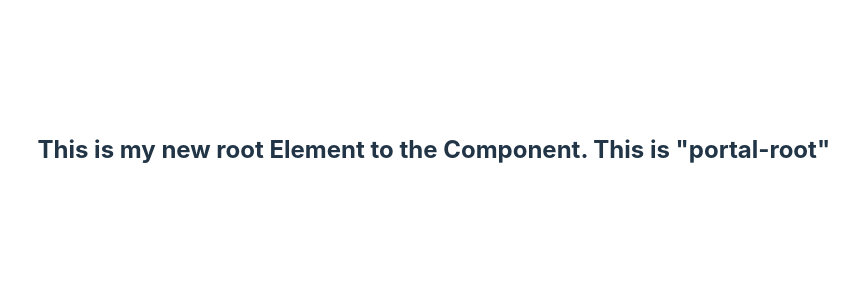
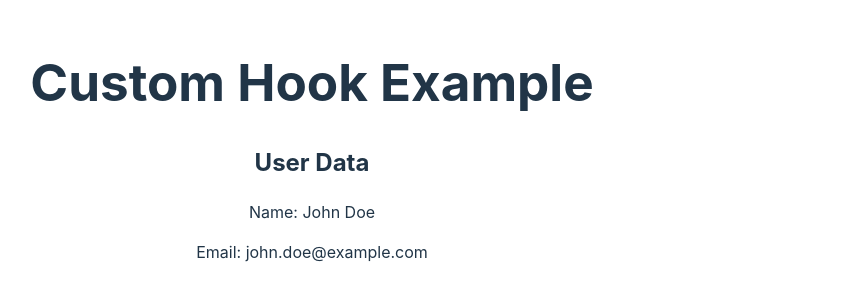
Before and after one commit to durgeshh04/React.js-Learning, a React (Vite) app: page / in a window 1280 px wide. Shown: the part 250-550 px from the top of the page, without its empty margins (328-1187 px from the left). Built offline with nearby package versions, Linux system fonts and the light colour scheme.

Commit message:
Update Commit

```diff
--- a/src/App.css
+++ b/src/App.css
@@ -5,12 +5,12 @@
   text-align: center;
 }
 
-#portal-root {
+/* #portal-root {
   max-width: 1280px;
   margin: 0 auto;
   padding: 2rem;
   text-align: center;
-}
+} */
 
 .logo {
   height: 6em;
--- a/src/App.jsx
+++ b/src/App.jsx
@@ -17,6 +17,7 @@ import MemoParent from "./components/MemoParent";
 import RefsReact from "./components/RefsReact";
 import ForwadingRefs from "./components/ForwadingRefs";
 import PortalsReact from "./components/PortalsReact";
+import CustomHook from "./components/CustomHook";
 function App() {
   // Basic understanding of how to send props to the component
   // const names = {
@@ -91,7 +92,10 @@ function App() {
         {/* <ForwadingRefs /> */}
 
         {/* Portals in React */}
-        <PortalsReact />
+        {/* <PortalsReact /> */}
+
+        {/* Custome Hooks */}
+        <CustomHook />
       </div>
     </>
   );
--- /dev/null
+++ b/src/components/CustomHook.jsx
@@ -0,0 +1,25 @@
+import React from "react";
+import UserComponent from "./UserComponent";
+import Loading from "./Loading";
+
+const fetchUserData = async () => {
+  return new Promise((resolve) => {
+    setInterval(() => {
+      resolve({ name: "John Doe", email: "john.doe@example.com" });
+    }, 2000);
+  });
+};
+
+const CustomHook = () => {
+  const { isLoading, data } = Loading(fetchUserData);
+
+  if(isLoading){
+    return <div>Loading...</div>
+  }
+  return (<div>
+    <h1>Custom Hook Example</h1>
+    {data && <UserComponent data={data}/>}
+  </div>);
+};
+
+export default CustomHook;
--- /dev/null
+++ b/src/components/Loading.jsx
@@ -0,0 +1,24 @@
+import React, { useState, useEffect } from "react";
+
+const Loading = (fetchData) => {
+  const [isLoading, setIsLoading] = useState(true);
+  const [data, setData] = useState(null);
+
+  useEffect(() => {
+    const fetchDataAsync = async () => {
+      try {
+        const result = await fetchData();
+        setData(result);
+      } catch (error) {
+        console.log(`Something went wrong${error}`);
+      } finally {
+        setIsLoading(false);
+      }
+    };
+    fetchDataAsync();
+  }, [fetchData]);
+
+  return { isLoading, data };
+};
+
+export default Loading;
--- /dev/null
+++ b/src/components/UserComponent.jsx
@@ -0,0 +1,13 @@
+import React from "react";
+
+const UserComponent = ({ data }) => {
+  return (
+    <div>
+      <h2>User Data</h2>
+      <p>Name: {data.name}</p>
+      <p>Email: {data.email}</p>
+    </div>
+  );
+};
+
+export default UserComponent;
```
